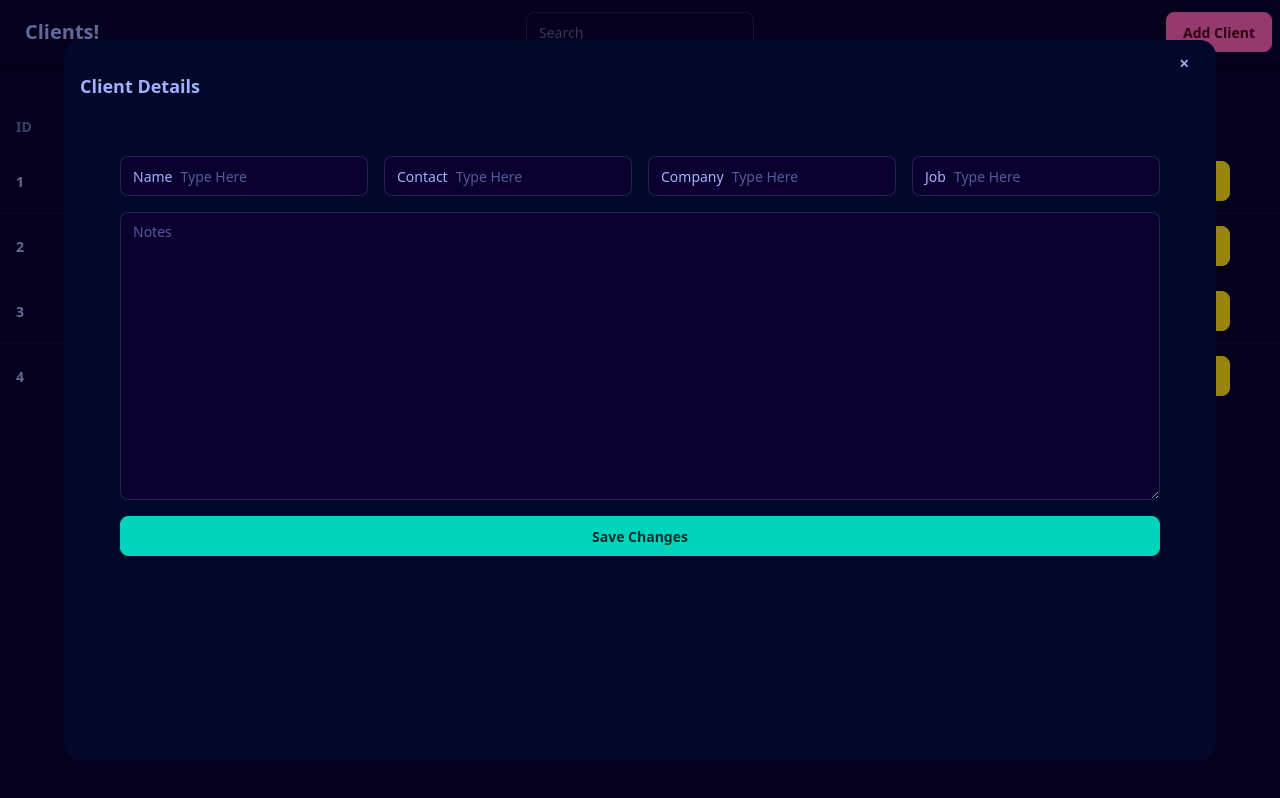
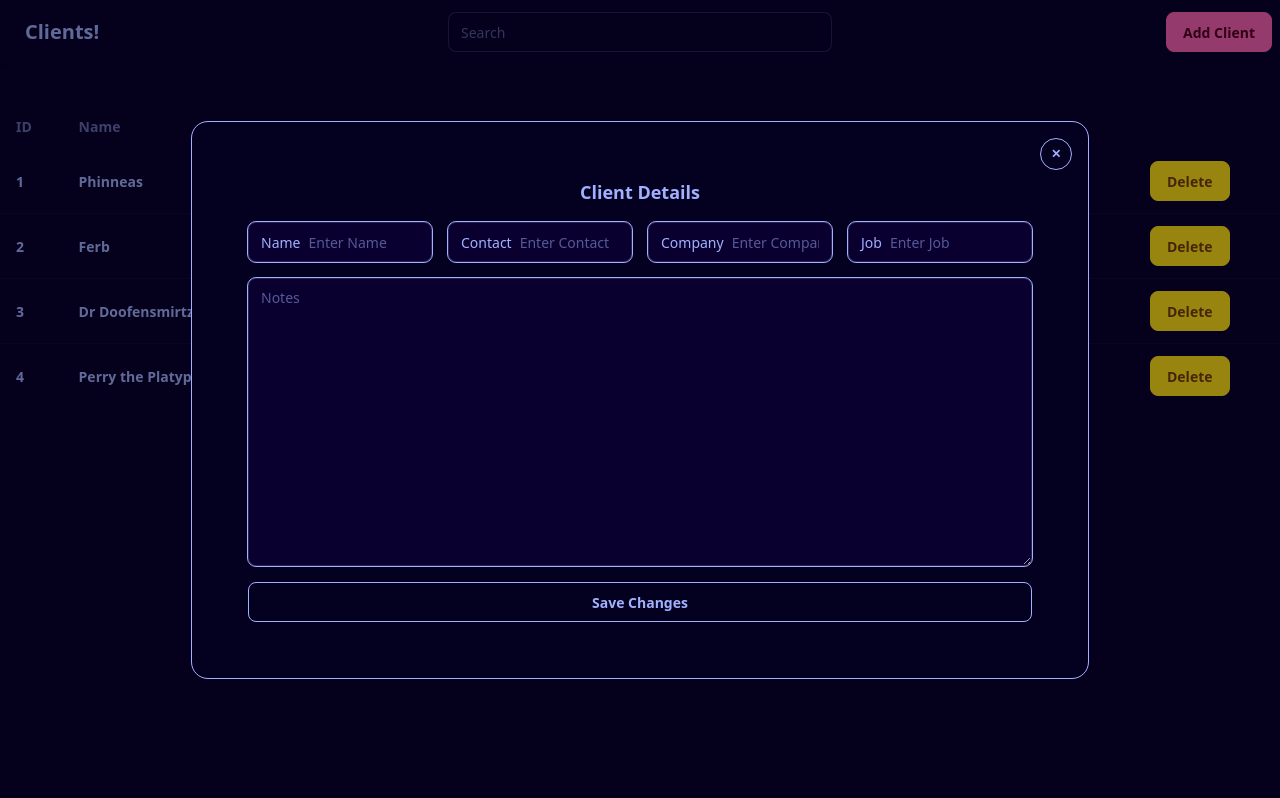
Before and after one commit to kavitaithomas/fullstack-CRUD-app, a React (Vite) app in the folder client/: page / in a window 1280 px wide. Both pictures are taken after a click on the link "Add Client". Built offline with nearby package versions, Linux system fonts and the light colour scheme.

Commit message:
modal styles finished

```diff
--- a/client/src/App.css
+++ b/client/src/App.css
@@ -4,5 +4,5 @@
 }
 
 .bg-purple {
-  background-color: #03082a;
+  background-color: #040020;
 }
--- a/client/src/components/ModalForm.jsx
+++ b/client/src/components/ModalForm.jsx
@@ -2,46 +2,64 @@ export default function ModalForm({ isOpen, onClose, mode, onSubmit }) {
   return (
     <>
       <dialog id="my_modal_3" className="modal" open={isOpen}>
-        <div className="w-[90vw] h-[90vh] max-w-none p-4 bg-purple rounded-2xl overflow-y-auto">
-          <h3 className="font-bold text-lg py-4">
-            {mode === "edit" ? "Edit Client" : "Client Details"}
-          </h3>
+        <div className="w-4xl h-3xl max-w-none p-4 bg-purple outline-1 rounded-2xl overflow-y-auto">
+          {/* Close Button - inside modal box */}
+          <div className="flex justify-end h-10">
+            <button
+              className="btn btn-sm btn-circle btn-outline"
+              onClick={onClose}
+            >
+              ✕
+            </button>
+          </div>
 
-          <div className="flex flex-col gap-y-4 m-10">
-            {" "}
+          <div className="flex flex-col gap-y-4 mx-10 mb-10 mt-0 justify-center">
+            <h3 className="font-bold text-lg text-center">
+              {mode === "edit" ? "Edit Client" : "Client Details"}
+            </h3>
             <form method="dialog">
               <div className="flex flex-row gap-x-4">
-                <label className="input">
+                <label className="input outline-1">
                   Name
-                  <input type="text" className="grow" placeholder="Type Here" />
+                  <input
+                    type="text"
+                    className="grow"
+                    placeholder="Enter Name"
+                  />
                 </label>
-                <label className="input">
+                <label className="input outline-1">
                   Contact
-                  <input type="text" className="grow" placeholder="Type Here" />
+                  <input
+                    type="text"
+                    className="grow"
+                    placeholder="Enter Contact"
+                  />
                 </label>
-                <label className="input">
+                <label className="input outline-1">
                   Company
-                  <input type="text" className="grow" placeholder="Type Here" />
+                  <input
+                    type="text"
+                    className="grow"
+                    placeholder="Enter Company"
+                  />
                 </label>
-                <label className="input">
+                <label className="input outline-1">
                   Job
-                  <input type="text" className="grow" placeholder="Type Here" />
+                  <input
+                    type="text"
+                    className="grow "
+                    placeholder="Enter Job"
+                  />
                 </label>
-                <button
-                  className="btn btn-sm btn-circle btn-ghost absolute justify-center top-12 right-20"
-                  onClick={onClose}
-                >
-                  ✕
-                </button>
               </div>
             </form>
             <div className="">
               <textarea
-                className="textarea w-full h-72"
+                className="textarea w-full h-72 outline-1"
                 placeholder="Notes"
               ></textarea>
             </div>
-            <button className="btn btn-success">Save Changes</button>
+            <button className="btn btn-outline p-4">Save Changes</button>
           </div>
         </div>
       </dialog>
--- a/client/src/components/NavBar.jsx
+++ b/client/src/components/NavBar.jsx
@@ -9,7 +9,7 @@ export default function NavBar({ onOpen }) {
         <input
           type="text"
           placeholder="Search"
-          className="input input-bordered w-48 md:w-auto"
+          className="input input-bordered w-96 border-purple-"
         />
       </div>
       <div className="navbar-end">
```
